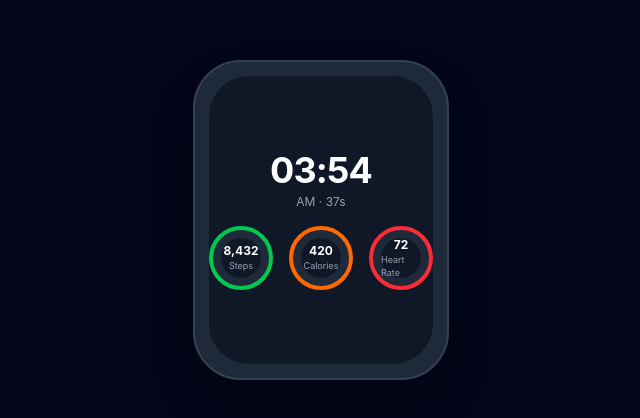
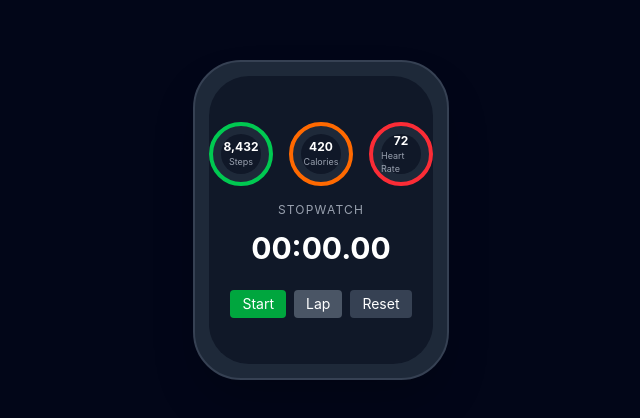
Before and after one commit to chrlsbrynttt/omniwatch-ui, a React (Vite) app: page / in a window 1280 px wide. Shown: the part 180-598 px from the top of the page, without its empty margins (319-959 px from the left). Built offline with nearby package versions, Linux system fonts and the light colour scheme.

Commit message:
feat: implement live stopwatch with start, stop, reset, lap

```diff
--- a/src/App.jsx
+++ b/src/App.jsx
@@ -1,23 +1,50 @@
-import { useState, useEffect } from 'react'   // ← add this
+import { useState, useEffect } from 'react'
 import WatchFrame from './components/WatchFrame'
 import TimeDisplay from './components/TimeDisplay'
 import StopwatchWidget from './components/StopwatchWidget'
 import StatRing from './components/StatRing'
 
+// ← formatTime goes OUTSIDE the component, above everything
+function formatTime(cs) {
+  const min = Math.floor(cs / 6000)
+  const sec = Math.floor((cs % 6000) / 100)
+  const cent = cs % 100
+  return `${String(min).padStart(2,'0')}:${String(sec).padStart(2,'0')}.${String(cent).padStart(2,'0')}`
+}
+
 function App() {
-  const currentMode = 'clock'
-  const [time, setTime] = useState(new Date())   // ← state at top level
+  const currentMode = 'stopwatch'
 
-  useEffect(() => {                              // ← hook at top level, NOT inside JSX
+  // all state at the top
+  const [time, setTime] = useState(new Date())
+  const [elapsed, setElapsed] = useState(0)
+  const [isRunning, setIsRunning] = useState(false)
+  const [lapTimes, setLapTimes] = useState([])
+
+  // all handlers below state
+  const handleStart = () => setIsRunning(true)
+  const handleStop  = () => setIsRunning(false)
+  const handleReset = () => { setIsRunning(false); setElapsed(0); setLapTimes([]) }
+  const handleLap   = () => setLapTimes(prev => [...prev, formatTime(elapsed)])
+
+  // all useEffects below handlers
+  useEffect(() => {
     const id = setInterval(() => setTime(new Date()), 1000)
     return () => clearInterval(id)
   }, [])
 
+  useEffect(() => {
+    if (!isRunning) return
+    const id = setInterval(() => setElapsed(prev => prev + 10), 10)
+    return () => clearInterval(id)
+  }, [isRunning])
+
+  // return starts here — only JSX inside
   return (
     <div className="min-h-screen bg-slate-950 flex items-center justify-center">
       <WatchFrame>
         {currentMode === 'clock' && (
-          <TimeDisplay                           // ← live values, not hardcoded strings
+          <TimeDisplay
             hours={time.getHours() % 12 || 12}
             minutes={String(time.getMinutes()).padStart(2, '0')}
             seconds={String(time.getSeconds()).padStart(2, '0')}
@@ -31,9 +58,13 @@ function App() {
         </div>
         {currentMode === 'stopwatch' && (
           <StopwatchWidget
-            currentTime="01:23.45"
-            isRunning={false}
-            lapTimes={['00:58.20', '00:25.25']}
+            currentTime={formatTime(elapsed)}
+            isRunning={isRunning}
+            lapTimes={lapTimes}
+            onStart={handleStart}
+            onStop={handleStop}
+            onReset={handleReset}
+            onLap={handleLap}
           />
         )}
       </WatchFrame>
--- a/src/components/StopwatchWidget.jsx
+++ b/src/components/StopwatchWidget.jsx
@@ -1,4 +1,4 @@
-function StopwatchWidget({ currentTime, isRunning, lapTimes }) {
+function StopwatchWidget({ currentTime, isRunning, lapTimes, onStart, onStop, onReset, onLap }) {
   return (
     <div className="flex flex-col items-center gap-3">
       <span className="text-xs text-gray-400 tracking-widest">STOPWATCH</span>
@@ -12,6 +12,23 @@ function StopwatchWidget({ currentTime, isRunning, lapTimes }) {
           </div>
         ))}
       </div>
+      <div className="flex gap-2">
+        {isRunning ? (
+          <button onClick={onStop} className="bg-red-600 text-white px-3 py-1 rounded text-sm">
+            Stop
+          </button>
+        ) : (
+          <button onClick={onStart} className="bg-green-600 text-white px-3 py-1 rounded text-sm">
+            Start
+          </button>
+        )}
+        <button onClick={onLap} className="bg-gray-600 text-white px-3 py-1 rounded text-sm">
+          Lap
+        </button>
+        <button onClick={onReset} className="bg-gray-700 text-white px-3 py-1 rounded text-sm">
+          Reset
+        </button>
+      </div>
     </div>
   )
 }
```
